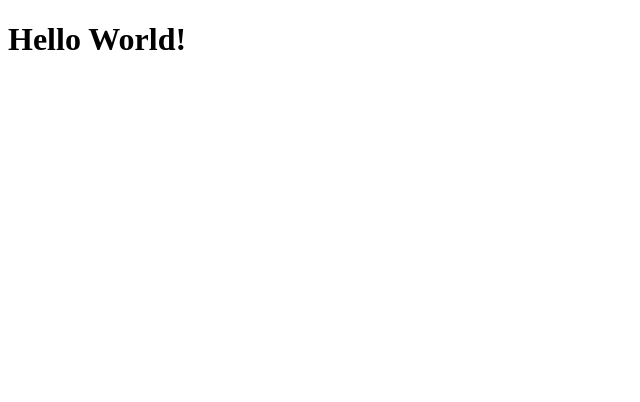
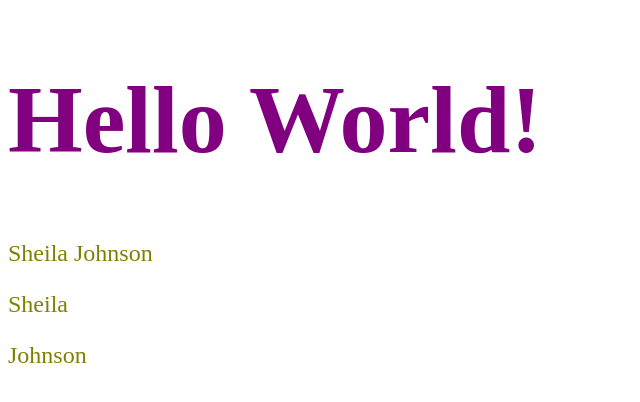
Before and after one commit to sheilaj1832/htmlpractice, a plain HTML site: page index.html in a window 1280 px wide. Shown: the whole page, without its empty margins (0-640 px from the left). Drawn offline with Linux system fonts and the light colour scheme.

Commit message:
html practice updates

```diff
--- a/index.html
+++ b/index.html
@@ -3,7 +3,12 @@
     <head>
         <title>Hello world page</title>
     </head>
-    <body>
-        <h1>Hello World!</h1>
+    <body style = "color:olive; font-size:1.5em">
+        <!--The body is here-->
+        <h1 style="font-family:'Times New Roman', Times, serif;color:purple;font-size:4em">Hello World!</h1>
+        <span>Sheila</span>
+        <span>Johnson</span>
+        <p>Sheila</p>
+        <p>Johnson</p>
     </body>
 </html>
```
